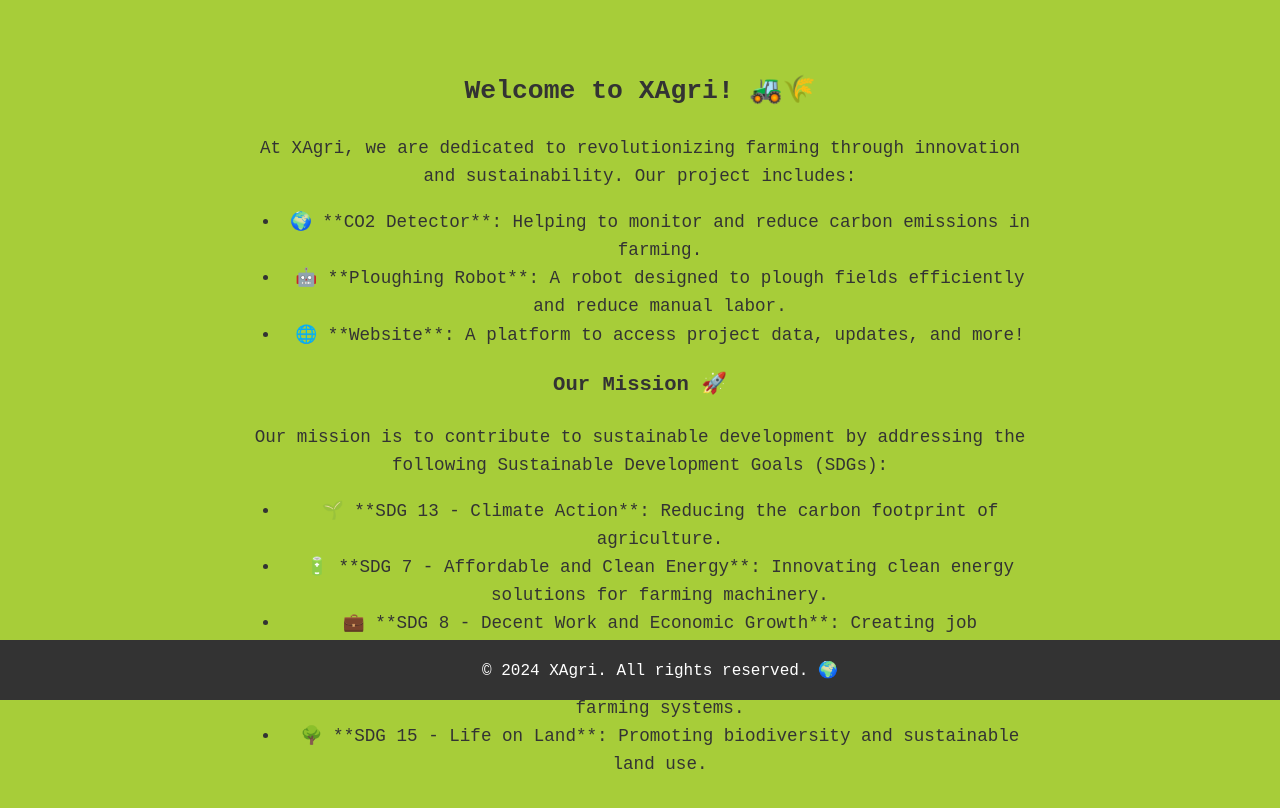
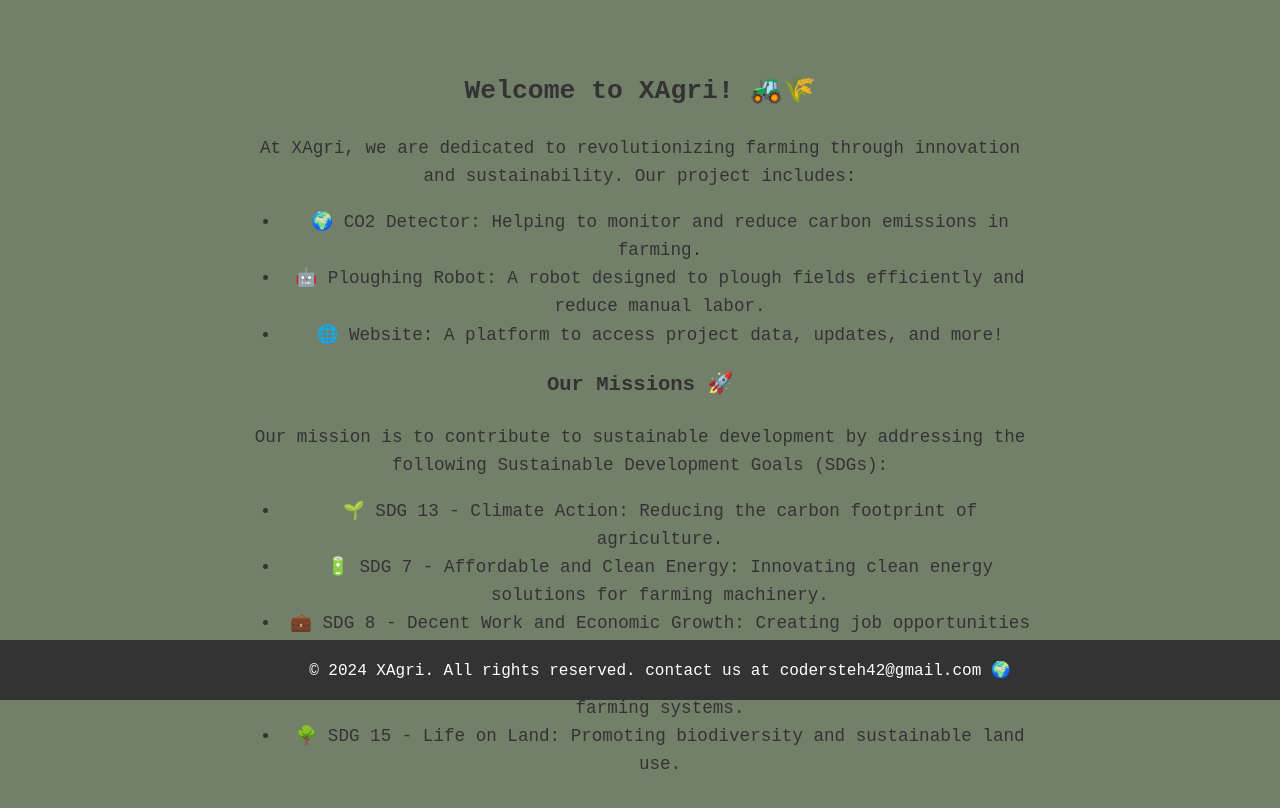
Before and after one commit to TheHTML-glitch/XAgri-Our-Project-, a plain HTML site: page index.html in a window 1280 px wide. Shown: the part 100-908 px from the top of the page. Drawn offline with Linux system fonts and the light colour scheme.

Commit message:
Update index.html

```diff
--- a/index.html
+++ b/index.html
@@ -6,8 +6,8 @@
   <title>XAgri - Revolutionizing Farming 🌱🤖</title>
   <style>
     body {
-      font-family: 'Courier New', monospace;
-      background-color: #a7cd39;
+      font-family: 'Sans-Serif', monospace;
+      background-color: #728069;
       margin: 0;
       padding: 0;
       color: #333;
@@ -69,7 +69,7 @@
   <!-- Header Section -->
   <header>
     <h1>XAgri - Revolutionizing Farming 🌱🤖</h1>
-    <button class="button" onclick="window.location.href='file:///C:/Users/acer/Downloads/slidesgo-eco-agribot-revolutionizing-farming-with-climate-awareness-and-precision-20241210162242TAfM.pdf'">
+    <button class="button" onclick="window.location.href='https://www.agritecture.com/blog/exploring-the-future-of-agriculture-a-deep-dive-into-robots'">
       More Information 📖
     </button>
   </header>
@@ -80,26 +80,26 @@
       <h2>Welcome to XAgri! 🚜🌾</h2>
       <p>At XAgri, we are dedicated to revolutionizing farming through innovation and sustainability. Our project includes:</p>
       <ul>
-        <li>🌍 **CO2 Detector**: Helping to monitor and reduce carbon emissions in farming.</li>
-        <li>🤖 **Ploughing Robot**: A robot designed to plough fields efficiently and reduce manual labor.</li>
-        <li>🌐 **Website**: A platform to access project data, updates, and more!</li>
+        <li>🌍 CO2 Detector: Helping to monitor and reduce carbon emissions in farming.</li>
+        <li>🤖 Ploughing Robot: A robot designed to plough fields efficiently and reduce manual labor.</li>
+        <li>🌐 Website: A platform to access project data, updates, and more!</li>
       </ul>
 
-      <h3>Our Mission 🚀</h3>
+      <h3>Our Missions 🚀</h3>
       <p>Our mission is to contribute to sustainable development by addressing the following Sustainable Development Goals (SDGs):</p>
       <ul>
-        <li>🌱 **SDG 13 - Climate Action**: Reducing the carbon footprint of agriculture.</li>
-        <li>🔋 **SDG 7 - Affordable and Clean Energy**: Innovating clean energy solutions for farming machinery.</li>
-        <li>💼 **SDG 8 - Decent Work and Economic Growth**: Creating job opportunities in tech and agriculture.</li>
-        <li>🏙️ **SDG 11 - Sustainable Cities and Communities**: Building resilient farming systems.</li>
-        <li>🌳 **SDG 15 - Life on Land**: Promoting biodiversity and sustainable land use.</li>
+        <li>🌱 SDG 13 - Climate Action: Reducing the carbon footprint of agriculture.</li>
+        <li>🔋 SDG 7 - Affordable and Clean Energy: Innovating clean energy solutions for farming machinery.</li>
+        <li>💼 SDG 8 - Decent Work and Economic Growth: Creating job opportunities in tech and agriculture.</li>
+        <li>🏙️ SDG 11 - Sustainable Cities and Communities: Building resilient farming systems.</li>
+        <li>🌳 SDG 15 - Life on Land: Promoting biodiversity and sustainable land use.</li>
       </ul>
     </div>
   </section>
 
   <!-- Footer Section -->
   <footer>
-    <p>&copy; 2024 XAgri. All rights reserved. 🌍</p>
+    <p>&copy; 2024 XAgri. All rights reserved. contact us at codersteh42@gmail.com 🌍</p>
   </footer>
 
 </body>
```
